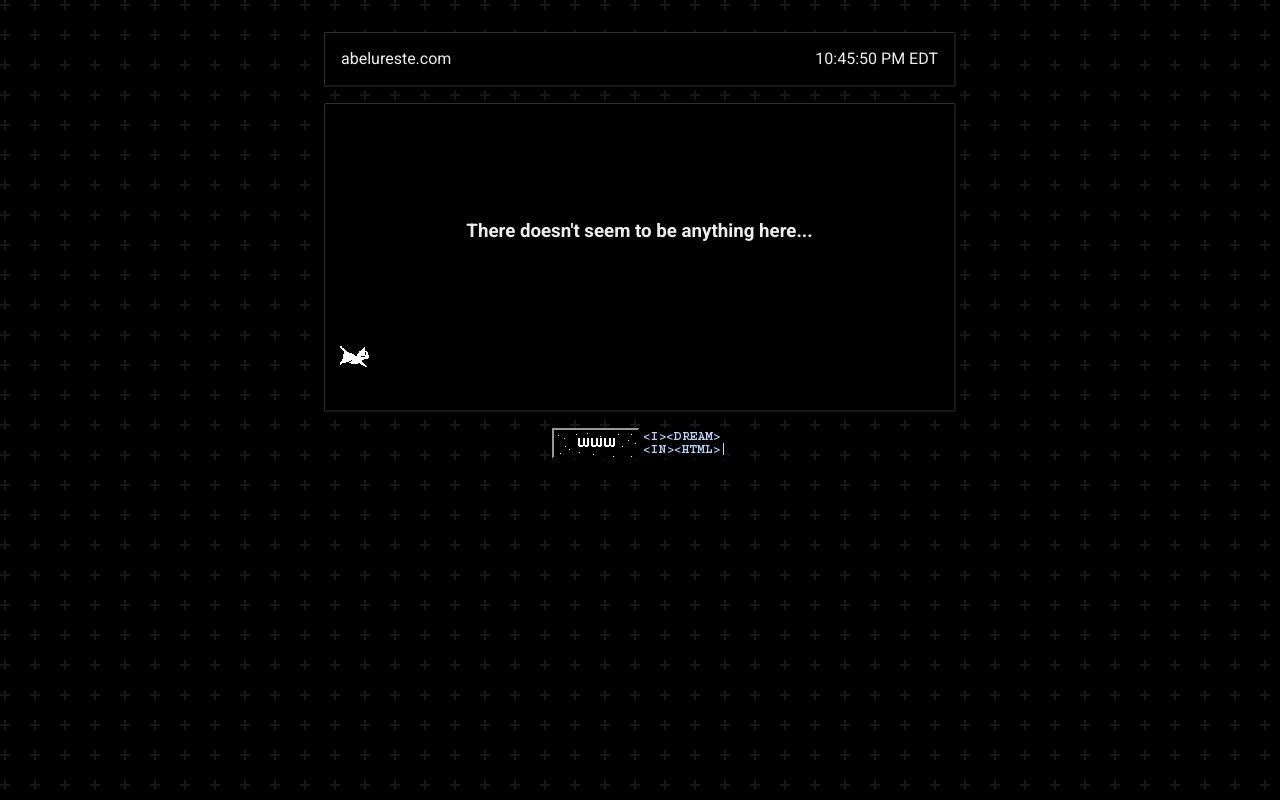
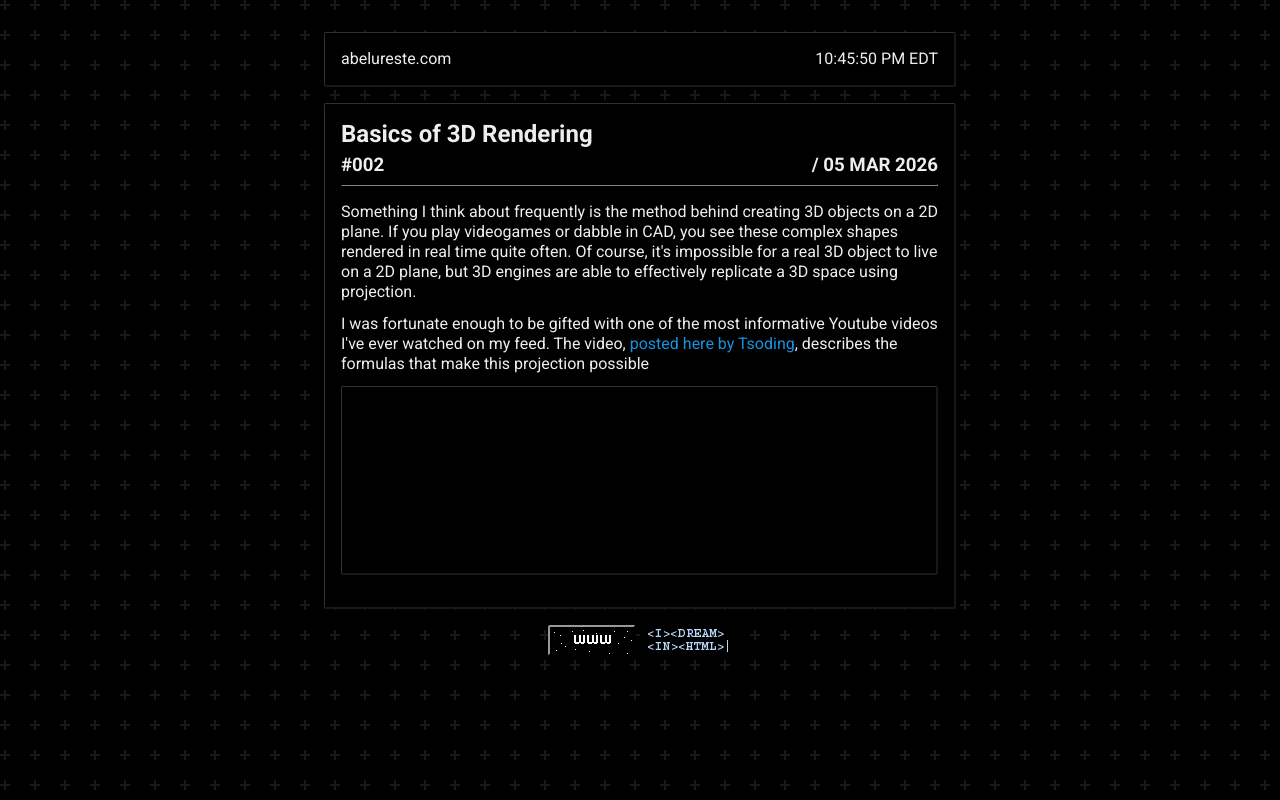
Before and after one commit to abelureste/abelureste.github.io, a Vue app: page /post-00x in a window 1280 px wide. Built offline with nearby package versions, Linux system fonts and the light colour scheme.

Commit message:
Added post#002

```diff
--- a/index.html
+++ b/index.html
@@ -4,7 +4,7 @@
     <meta charset="UTF-8">
     <link rel="icon" href="/favicon.ico">
     <meta name="viewport" content="width=device-width, initial-scale=1.0">
-    <title>Vite App</title>
+    <title>abelureste</title>
 
     <link rel="preconnect" href="https://fonts.googleapis.com">
     <link rel="preconnect" href="https://fonts.gstatic.com" crossorigin>
--- a/src/App.vue
+++ b/src/App.vue
@@ -35,8 +35,8 @@
   <router-view/>
 
   <div class="center">
-    <img src="./assets/button331.gif">
-    <img src="./assets/button484.gif">
+    <img src="./assets/button331.gif" class="margin4x">
+    <img src="./assets/button484.gif" class="margin4x">
   </div>
 
 </template>
--- a/src/assets/main.css
+++ b/src/assets/main.css
@@ -28,7 +28,7 @@ h2 {
 }
 
 h3 {
-  margin: -6px 0px 12px 0px;
+  margin: -6px 0px 0px 0px;
 }
 
 p {
@@ -48,14 +48,32 @@ a {
   color: var(--grad-1);
 }
 
-a:hover {
-  background-color: #116ca8;
-  transform: scale(1.02);
-  cursor: pointer;
+img {
+  border-radius: 2px;
+}
+
+a:hover:not(.button) {
+  color: #116ca8;
 }
 
 .codeParent {
   margin: 16px;
+}
+
+.margin4x {
+  margin: 0px 4px 0px 4px;
+}
+
+.margin12bottom {
+  margin-bottom: 12px;
+}
+
+.margin12y {
+  margin: 12px 0px 12px 0px;
+}
+
+.textLink {
+  color: var(--grad-2);
 }
 
 .button {
@@ -71,6 +89,12 @@ a:hover {
   color: var(--grad-1);
   text-align: center;
   text-decoration: none;
+}
+
+.button:hover {
+  background-color: #116ca8;
+  transform: scale(1.02);
+  cursor: pointer;
 }
 
 .box {
--- a/src/components/Home.vue
+++ b/src/components/Home.vue
@@ -32,7 +32,7 @@
   <div class="box">
     <h2>POSTS</h2>
     <hr>
-    <p class="post"><b>06 MAR 2026 > </b><RouterLink to="/post-002">#002 - Basics of 3D Rendering </RouterLink></p>
+    <p class="post"><b>05 MAR 2026 > </b><RouterLink to="/post-002">#002 - Random Dogs </RouterLink></p>
     <p class="post"><b>04 MAR 2026 > </b><RouterLink to="/post-001">#001 - Hello World! </RouterLink></p>
   </div>
 
--- a/src/components/posts/P001.vue
+++ b/src/components/posts/P001.vue
@@ -4,9 +4,12 @@
 <template>
   <div class="box">
     <h2>Hello World!</h2>
-    <h3>/ 04 MAR 2026</h3>
+    <div class="twoRow">
+      <h3>#001</h3>
+      <h3 style="text-align: right;">/ 04 MAR 2026</h3>
+    </div>
     <hr>
-    <p>This is the first post on my website! For my first post, why not take part in one of programming's oldest traditions; lets write the output for "Hello World!" in a few different languages.</p>
+    <p>This is the first post on my website! For my first post, why not take part in one of programming's oldest traditions; lets write the output for "Hello World!" in a few different programming languages.</p>
 
     <div class="codeParent">
       <code>
--- /dev/null
+++ b/src/components/posts/P002.vue
@@ -0,0 +1,64 @@
+<script setup>
+  import { ref } from 'vue'
+
+  let loading = ref(true)
+  let dogURL = ref(null)
+  let breed = null
+
+  async function getDog () {
+   try {
+      const response = await fetch("https://dog.ceo/api/breeds/image/random")
+      if (!response.ok) {
+        throw new Error(`Error, response status: ${response.status}`)
+      }
+      const result = await response.json()
+      console.log(result)
+      loading.value = false
+      dogURL.value = result.message
+
+      breed = dogURL.value.split('/')
+      breed = breed[4]
+
+      if (breed.includes('-')) {
+        breed = breed.split('-')
+        breed = (`${breed[1].charAt(0).toUpperCase() + breed[1].slice(1)} ${breed[0].charAt(0).toUpperCase() + breed[0].slice(1)}`)
+      } else {
+        breed = breed.charAt(0).toUpperCase() + breed.slice(1)
+      }
+
+    } catch(error) {
+      console.error(error.message)
+    }
+  }
+
+  getDog()
+
+  function handleClick () {
+    loading.value = true
+    getDog()
+  }
+
+</script>
+
+<template>
+  <div class="box">
+
+    <h2>Random Dogs</h2>
+    <div class="twoRow">
+      <h3>#002</h3>
+      <h3 style="text-align: right;">/ 05 MAR 2026</h3>
+    </div>
+    <hr>
+    <p class="margin12bottom">Most people love dogs right? Why not request a random dog picture. Maybe you'll fall in love with a breed you've never heard of, or maybe a dog being silly will brighten your day. This page simply requests a random dog breed from an API located at <a href="https://dog.ceo/dog-api/breeds-list" class="textLink" target="#_blank">dog.ceo</a>.</p>
+
+    <div class="center">
+      <div v-if="loading === true"> Loading... </div>
+      <div v-else>
+        <img :src="dogURL" style="max-width: 400px;" class="margin12y">
+        <p style="text-align: center;" class="margin12bottom">Wow that's a cute {{ breed }}!</p>
+        <button @click="handleClick" class="button" style="font-size: 16px;">Another one!</button>
+      </div>
+    </div>
+
+  </div>
+</template>
--- /dev/null
+++ b/src/components/posts/P00x.vue
@@ -0,0 +1,23 @@
+<script setup>
+</script>
+
+<template>
+  <div class="box">
+    <h2>Basics of 3D Rendering</h2>
+    <div class="twoRow">
+      <h3>#002</h3>
+      <h3 style="text-align: right;">/ 05 MAR 2026</h3>
+    </div>
+    <hr>
+    <p class="margin12bottom">Something I think about frequently is the method behind creating 3D objects on a 2D plane. If you play videogames or dabble in CAD, you see these complex shapes rendered in real time quite often. Of course, it's impossible for a real 3D object to live on a 2D plane, but 3D engines are able to effectively replicate a 3D space using projection.</p>
+
+    <p class="margin12bottom">I was fortunate enough to be gifted with one of the most informative Youtube videos I've ever watched on my feed. The video, <a class="textLink">posted here by Tsoding</a>, describes the formulas that make this projection possible </p>
+
+    <div class="box">
+      <canvas>
+
+      </canvas>
+    </div>
+
+  </div>
+</template>
--- a/src/router/index.js
+++ b/src/router/index.js
@@ -1,13 +1,17 @@
 import { createWebHistory, createRouter } from "vue-router"
 
-import Home from '../components/Home.vue'
+import Home from "../components/Home.vue"
 import Error from "@/components/Error.vue"
 import post001 from "@/components/posts/P001.vue"
+import post002 from "@/components/posts/P002.vue"
+import post00x from "@/components/posts/P00x.vue"
 
 const routes = [
   { path: '/', name: 'Home', component: Home },
   { path: '/:pathMatch(.*)*', name: 'Error', component: Error},
   { path: '/post-001', name: 'P001', component: post001},
+  { path: '/post-002', name: 'P002', component: post002},
+  { path: '/post-00x', name: 'P00x', component: post00x},
 ]
 
 const router = createRouter({
```
Also changed, not shown: 1 other file (tests, documents, lock files or other folders).
